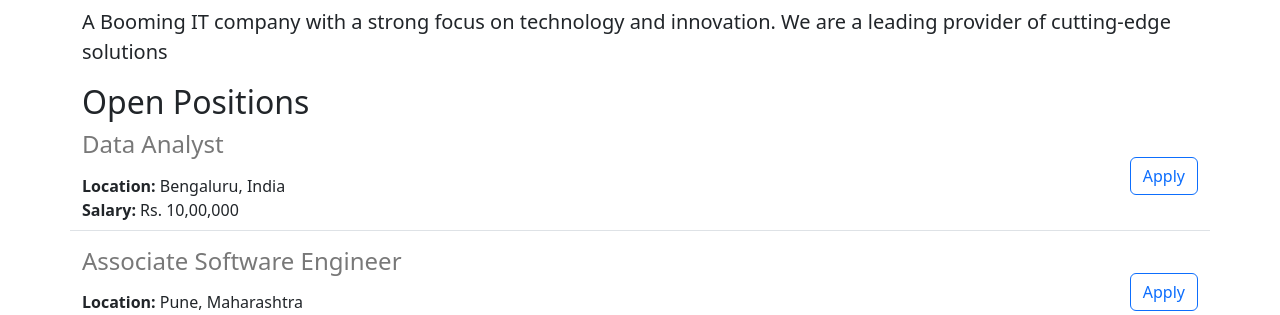
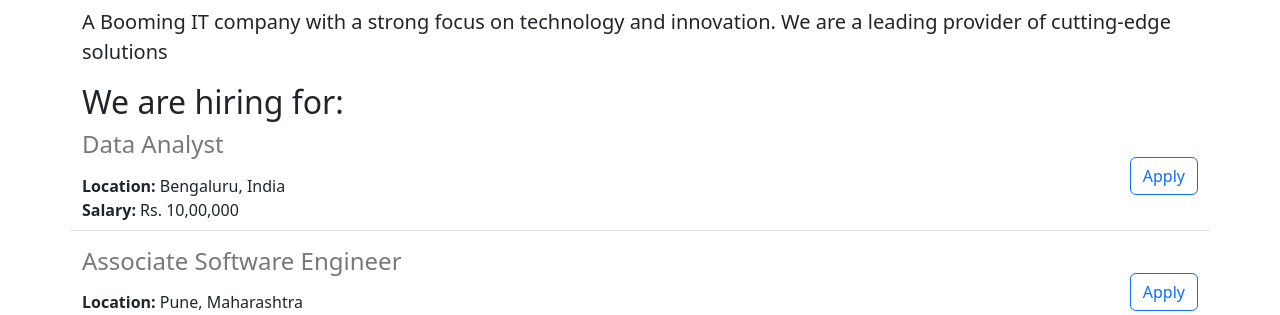
Before and after one commit to eshanpandey/Careers-website-v2, a Flask app: page / in a window 1280 px wide. Shown: the part 479-794 px from the top of the page. Run offline with Flask 3, Linux system fonts and the light colour scheme.

Commit message:
new name

```diff
--- a/templates/home.html
+++ b/templates/home.html
@@ -20,7 +20,7 @@
        <img class="img-fluid" id="banner" src="static/Banner.jpg" >
       <h2  class="text-center">About Trishul</h2>
       <p class="lead">A Booming IT company with a strong focus on technology and innovation. We are a leading provider of cutting-edge solutions</p>
-        <h2>Open Positions</h2>
+        <h2>We are hiring for:</h2>
         <div>
           {% for job in jobs %}
           {% include 'jobitem.html' %}
```
